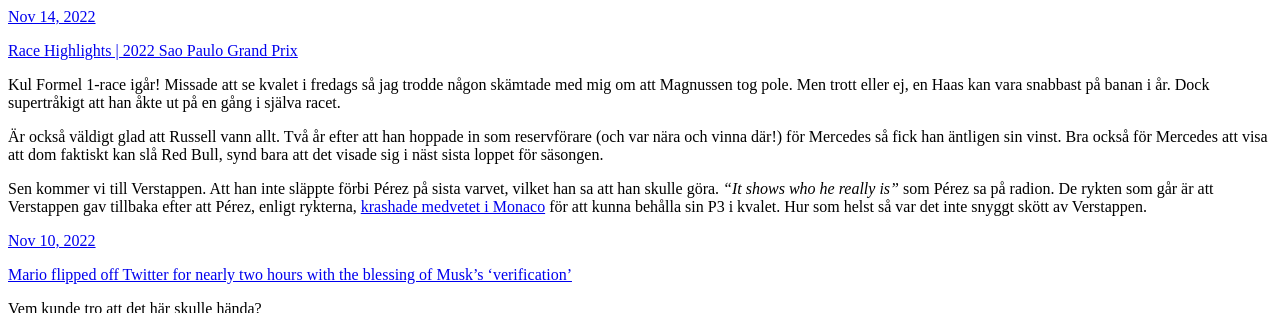
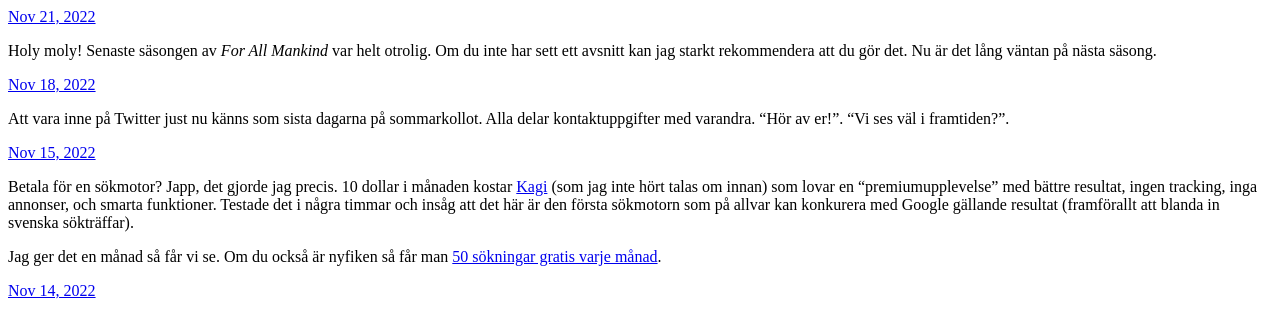
Before and after one commit to WheresMarco/wheresmarco-archive, a plain HTML site: page index.html in a window 1280 px wide. Shown: the top 313 px of the page. Drawn offline with Linux system fonts and the light colour scheme.

Commit message:
Archiving from Micro.blog.

```diff
--- a/index.html
+++ b/index.html
@@ -21,6 +21,40 @@
 <div class="h-feed">
 
 
+
+	  <div class="h-entry">
+
+
+		<a href="https://wheresmar.co/2022/11/21/holy-moly-senaste.html" class="u-url"><time class="dt-published" datetime="2022-11-21 18:05:00 &#43;0100">Nov 21, 2022</time></a>
+
+		<div class="e-content">
+			 <p>Holy moly! Senaste säsongen av <em>For All Mankind</em> var helt otrolig. Om du inte har sett ett avsnitt kan jag starkt rekommendera att du gör det. Nu är det lång väntan på nästa säsong.</p>
+
+		</div>
+	  </div>
+
+	  <div class="h-entry">
+
+
+		<a href="https://wheresmar.co/2022/11/18/att-vara-inne.html" class="u-url"><time class="dt-published" datetime="2022-11-18 10:18:28 &#43;0100">Nov 18, 2022</time></a>
+
+		<div class="e-content">
+			 <p>Att vara inne på Twitter just nu känns som sista dagarna på sommarkollot. Alla delar kontaktuppgifter med varandra. &ldquo;Hör av er!&rdquo;. &ldquo;Vi ses väl i framtiden?&rdquo;.</p>
+
+		</div>
+	  </div>
+
+	  <div class="h-entry">
+
+
+		<a href="https://wheresmar.co/2022/11/15/betala-fr-en.html" class="u-url"><time class="dt-published" datetime="2022-11-15 15:48:49 &#43;0100">Nov 15, 2022</time></a>
+
+		<div class="e-content">
+			 <p>Betala för en sökmotor? Japp, det gjorde jag precis. 10 dollar i månaden kostar <a href="https://kagi.com">Kagi</a> (som jag inte hört talas om innan) som lovar en &ldquo;premiumupplevelse&rdquo; med bättre resultat, ingen tracking, inga annonser, och smarta funktioner. Testade det i några timmar och insåg att det här är den första sökmotorn som på allvar kan konkurera med Google gällande resultat (framförallt att blanda in svenska sökträffar).</p>
+<p>Jag ger det en månad så får vi se. Om du också är nyfiken så får man <a href="https://kagi.com/pricing">50 sökningar gratis varje månad</a>.</p>
+
+		</div>
+	  </div>
 
 	  <div class="h-entry">
 
@@ -406,7 +440,7 @@
 			<h1><a href="https://wheresmar.co/2020/05/24/veckouppdatering.html">Veckouppdatering #3</a></h1>
 
 
-		<a href="https://wheresmar.co/2020/05/24/veckouppdatering.html" class="u-url"><time class="dt-published" datetime="2020-05-24 10:11:15 &#43;0100">May 24, 2020</time></a>
+		<a href="https://wheresmar.co/2020/05/24/veckouppdatering.html" class="u-url"><time class="dt-published" datetime="2020-05-24 00:00:00 &#43;0100">May 24, 2020</time></a>
 
 		<div class="e-content">
 			 <ul>
@@ -423,13 +457,13 @@
 			<h1><a href="https://wheresmar.co/2020/05/15/veckouppdatering.html">Veckouppdatering #2</a></h1>
 
 
-		<a href="https://wheresmar.co/2020/05/15/veckouppdatering.html" class="u-url"><time class="dt-published" datetime="2020-05-15 10:37:32 &#43;0100">May 15, 2020</time></a>
+		<a href="https://wheresmar.co/2020/05/15/veckouppdatering.html" class="u-url"><time class="dt-published" datetime="2020-05-15 00:00:00 &#43;0100">May 15, 2020</time></a>
 
 		<div class="e-content">
 			 <ul>
 <li>Har gått och blivit kär i Grilled Cheese-mackor den här veckan. Väldigt enkelt att tillaga och blir supergott. <a href="https://kit.se/2015/09/11/9903/sa-gor-du-en-riktigt-god-grilled-cheese/">Receptet som jag använder</a> just nu är från Kit.</li>
 <li>Nu när man är instängd hela tiden har jag börjat intressera mig för att stänga ringar på min Apple Watch och försöka leva lite hälsosammare. Lite ändringar som jag gjort är att alltid ha mina aktivitetsringar framme på klockan som en komplikation. Tanken är att det ska trigga igång behovet att fylla dom. Har även börjat använda Waterminder igen för att hålla koll hur mycket vatten jag dricker. Det sista som jag gjort är att experimentera med att använda Sleep Cycle och sova med min Apple Watch för att räta ut min sömn.</li>
-<li>Efter tips från <a href="https://johanl.se">@kottkrig</a> (som också inspirerat med konceptet <em>Veckouppdateringar</em>) har vi börjat med karantänquiz hemma med <a href="https://sv-se.facebook.com/QuiZadillas">Quizadillas</a>. Denna vecka var det Harry Potter-tema, vilket var lite lättare än förra veckans Ingmar Bergman-tema. Det blev 28/35 poäng 🎉</li>
+<li>Efter tips från <a href="https://johanl.se/">@kottkrig</a>) (som också inspirerat med konceptet Veckouppdateringar) har vi börjat med karantänquiz hemma med <a href="https://sv-se.facebook.com/QuiZadillas">Quizadillas</a>. Denna vecka var det Harry Potter-tema, vilket var lite lättare än förra veckans Ingmar Bergman-tema. Det blev 28/35 poäng 🎉</li>
 <li>Blev brödbakning tidigare i veckan. Riktigt trevligt att vakna till nybakat bröd till frukost. Blir nog en repris på det. Har dock inte använt mitt egenbakade bröd till Grilled Cheese-mackor. Får nog prova det snart.</li>
 </ul>
 
```
